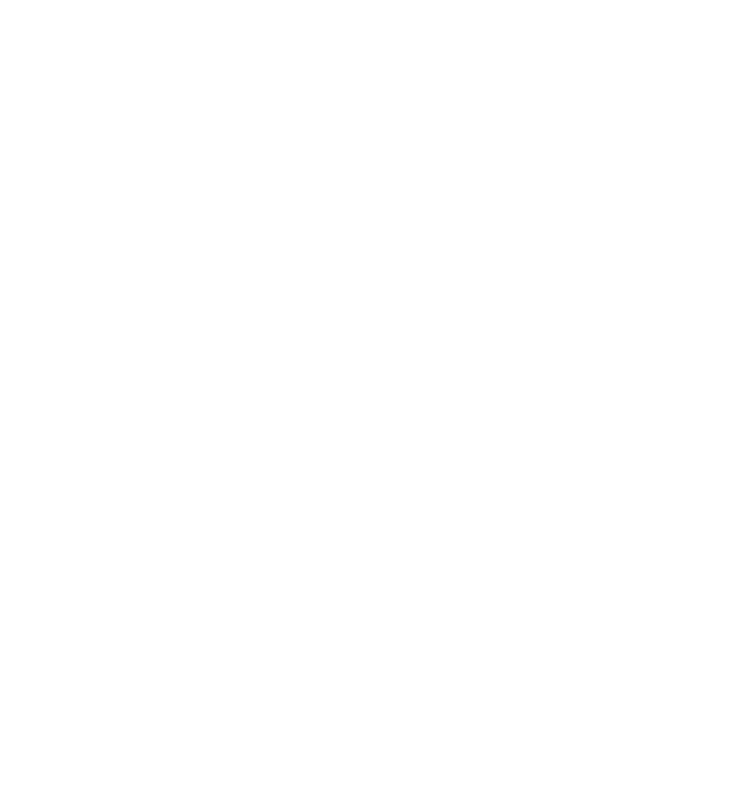
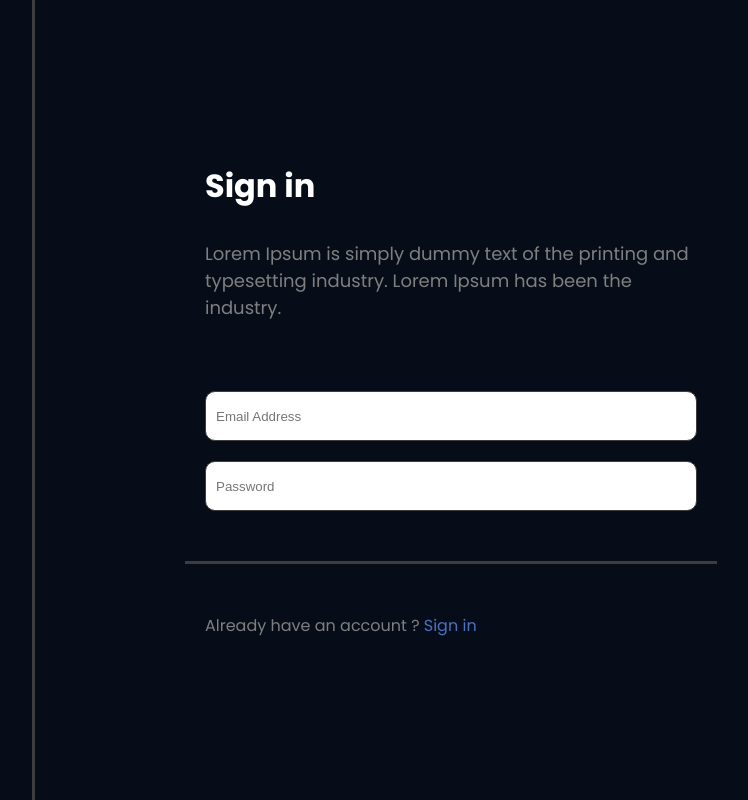
Before and after one commit to Akbarshoh404/TeenVision, a React (Create React App) app: page /login in a window 1280 px wide. Before the commit this address had no page. Shown: the whole page, without its empty margins (413-1161 px from the left). Built offline with nearby package versions, Linux system fonts and the light colour scheme.

Commit message:
demo login

```diff
--- a/src/App.js
+++ b/src/App.js
@@ -1,11 +1,17 @@
 import { Routes, Route } from "react-router-dom";
 
 import LandingHome from "./Landing/Home";
+
+import Login from "./Auth/Login";
+import Register from "./Auth/Register";
+
 function App() {
   return (
     <>
       <Routes>
         <Route path="/" element={<LandingHome />} />
+        <Route path="/login" element={<Login />} />
+        <Route path="/register" element={<Register />} />
       </Routes>
     </>
   );
--- /dev/null
+++ b/src/Auth/Login/index.jsx
@@ -0,0 +1,32 @@
+import React from "react";
+
+import styles from "./style.module.scss";
+
+const Login = () => {
+  return (
+    <>
+      <div className={styles.login}>
+        <div className={styles.left}></div>
+
+        <div className={styles.right}>
+          <div className={styles.texts}>
+            <p className={styles.p1}>Sign in </p>
+            <p className={styles.p2}>
+              Lorem Ipsum is simply dummy text of the printing and typesetting
+              industry. Lorem Ipsum has been the industry.
+            </p>
+          </div>
+
+          <form className={styles.inputs}>
+            <input type="text" placeholder="Email Address" />
+            <input type="text" placeholder="Password" />
+          </form>
+
+          <p className={styles.p3}>Already have an account ? <span>Sign in</span></p>
+        </div>
+      </div>
+    </>
+  );
+};
+
+export default Login;
--- /dev/null
+++ b/src/Auth/Login/style.module.scss
@@ -0,0 +1,97 @@
+* {
+  margin: 0px;
+  padding: 0px;
+  box-sizing: border-box;
+}
+
+.container {
+  width: 85%;
+  margin: auto;
+}
+
+.login {
+  width: 100%;
+  height: 100vh;
+  background: #070d18;
+  color: white !important;
+
+  display: flex;
+}
+
+// Left
+
+.left {
+  height: 100%;
+  width: 35%;
+  border-right: 3px solid #3d3d3d;
+}
+
+// Right
+
+.right {
+  height: 100%;
+  width: 65%;
+
+  display: flex;
+  flex-direction: column;
+  justify-content: center;
+  gap: 30px;
+  padding: 0px 150px;
+}
+
+.texts {
+  display: flex;
+  justify-content: center;
+  flex-direction: column;
+  gap: 30px;
+  padding: 20px;
+}
+
+.p1 {
+  font-family: Poppins;
+  font-weight: 700;
+  font-size: 32px;
+  line-height: 48px;
+  letter-spacing: 0%;
+}
+
+.p2 {
+  font-family: Poppins;
+  font-weight: 400;
+  font-size: 18px;
+  line-height: 27px;
+  letter-spacing: 0%;
+  color: #7f7f7f;
+}
+
+.inputs {
+  padding: 20px;
+  display: flex;
+  flex-direction: column;
+  justify-content: center;
+  gap: 20px;
+  padding-bottom: 50px;
+  border-bottom: #3d3d3d 3px solid;
+
+  input {
+    height: 50px;
+    padding: 10px;
+    border-radius: 10px;
+    border: #3d3d3d 1px solid;
+  }
+}
+
+.p3 {
+  padding: 20px;
+  font-family: Poppins;
+  font-weight: 400;
+  font-size: 16px;
+  line-height: 24px;
+  letter-spacing: 0%;
+  color: #7f7f7f;
+
+  span {
+    color: #4b72c2;
+    cursor: pointer;
+  }
+}
--- /dev/null
+++ b/src/Auth/Register/index.jsx
@@ -0,0 +1,13 @@
+import React from 'react'
+
+import styles from "./style.module.scss"
+
+const Register = () => {
+  return (
+    <>
+
+    </>
+  )
+}
+
+export default Register
--- /dev/null
+++ b/src/Auth/Register/style.module.scss
@@ -0,0 +1,10 @@
+* {
+    margin: 0px;
+    padding: 0px;
+    box-sizing: border-box;
+  }
+
+  .container {
+    width: 85%;
+    margin: auto;
+  }
```
Also changed, not shown: src/Landing/Home/style.module.scss (+7 -7 lines), src/Components/icons/loginImg.png (added).
